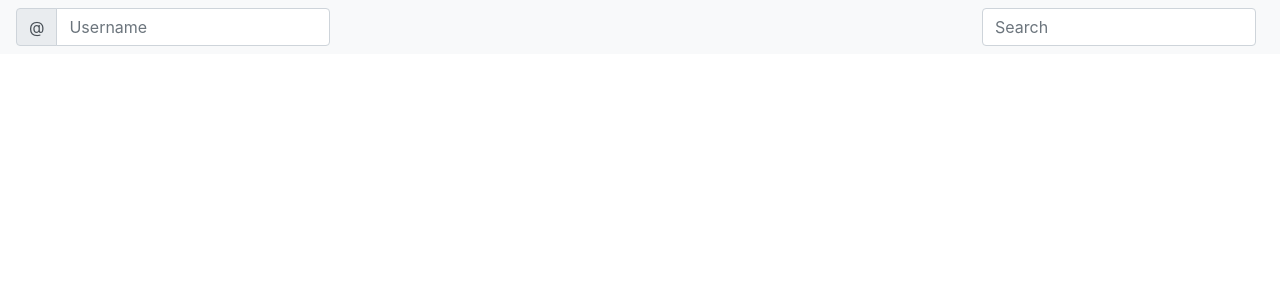
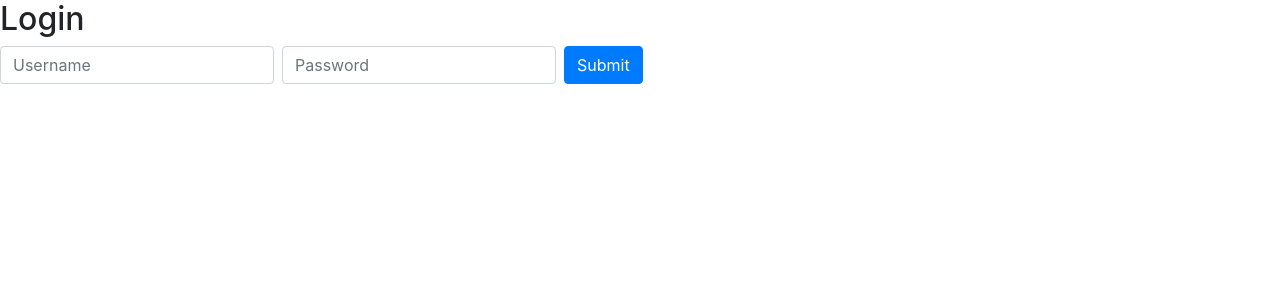
Before and after one commit to LMT-Phase3/group-social-ecards-tracy-logan-matt, a React (Create React App) app in the folder frontend/: page / in a window 1280 px wide. Shown: the top 300 px of the page. Built offline with nearby package versions, Linux system fonts and the light colour scheme.

Commit message:
built basic login following example from class but with fixed token

```diff
--- a/frontend/src/App.js
+++ b/frontend/src/App.js
@@ -1,31 +1,26 @@
 import './App.css'
-import Navbar from 'react-bootstrap/Navbar'
-import Form from 'react-bootstrap/Form'
-import InputGroup from 'react-bootstrap/InputGroup'
-import FormControl from 'react-bootstrap/FormControl'
+// import Navbar from 'react-bootstrap/Navbar'
+// import Form from 'react-bootstrap/Form'
+// import InputGroup from 'react-bootstrap/InputGroup'
+// import FormControl from 'react-bootstrap/FormControl'
 // import Button from 'react-bootstrap/Button'
+import LoginComponent from './components/LoginComponent'
+import { useState } from 'react'
 
 function App () {
+  const [username, setUsername] = useState()
+  const [token, setToken] = useState()
+
+  function setAuth (username, token) {
+    setUsername(username)
+    setToken(token)
+  }
   return (
-    <Navbar className='bg-light justify-content-between'>
-      <Form inline>
-        <InputGroup>
-          <InputGroup.Prepend>
-            <InputGroup.Text id='basic-addon1'>@</InputGroup.Text>
-          </InputGroup.Prepend>
-          <FormControl
-            placeholder='Username'
-            aria-label='Username'
-            aria-describedby='basic-addon1'
-          />
-        </InputGroup>
-      </Form>
-      <Form inline>
-        <FormControl type='text' placeholder='Search' className=' mr-sm-2' />
-        {/* <Button type='submit'>Submit</Button> */}
-      </Form>
-    </Navbar>
-
+    <>
+      {token
+        ? <div>Logged in as {username} </div>
+        : <LoginComponent setAuth={setAuth} />}
+    </>
   )
 }
 
--- /dev/null
+++ b/frontend/src/components/LoginComponent.js
@@ -0,0 +1,44 @@
+// import Navbar from 'react-bootstrap/Navbar'
+import Form from 'react-bootstrap/Form'
+// import InputGroup from 'react-bootstrap/InputGroup'
+import FormControl from 'react-bootstrap/FormControl'
+import Button from 'react-bootstrap/Button'
+import { useState } from 'react'
+
+const LoginComponent = ({ setAuth }) => {
+  const [username, setUsername] = useState('')
+  const [password, setPassword] = useState('')
+  function handleSubmit (event) {
+    event.preventDefault()
+    console.log(username, password)
+    console.log('Submitting')
+    setAuth(username, '1234')
+  }
+  return (
+    <>
+      <h2>Login</h2>
+      <Form onSubmit={handleSubmit} inline>
+        <FormControl
+          type='text'
+          placeholder='Username'
+          aria-label='Username'
+          aria-describedby='basic-addon1'
+          className='mr-sm-2'
+          value={username}
+          onChange={evt => setUsername(evt.target.value)}
+        />
+        <FormControl
+          type='password'
+          placeholder='Password'
+          aria-label='Password'
+          aria-describedby='basic-addon1'
+          className='mr-sm-2'
+          value={password}
+          onChange={evt => setPassword(evt.target.value)}
+        />
+        <Button type='submit'>Submit</Button>
+      </Form>
+    </>
+  )
+}
+export default LoginComponent
```
Also changed, not shown: 1 other file (tests, documents, lock files or other folders).
